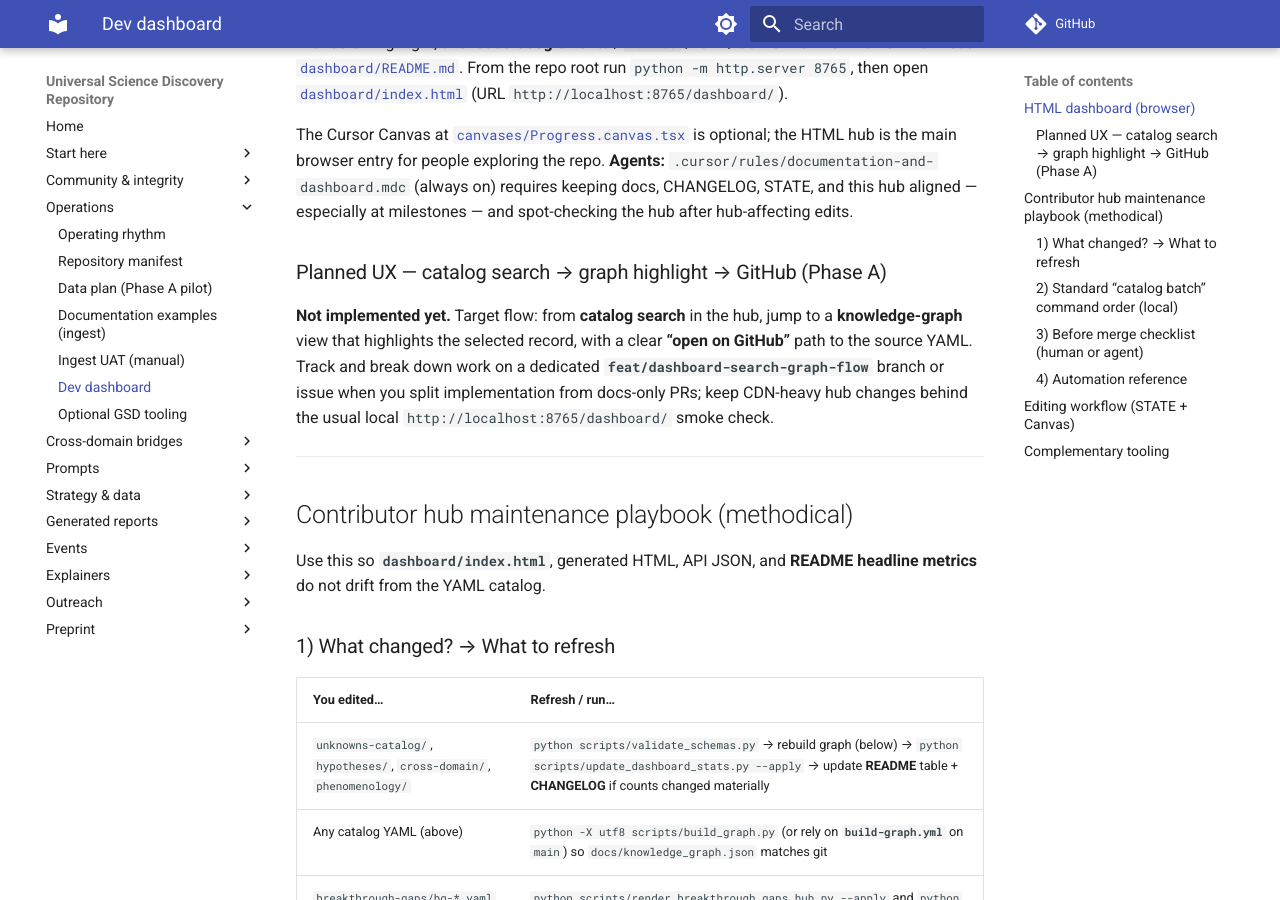
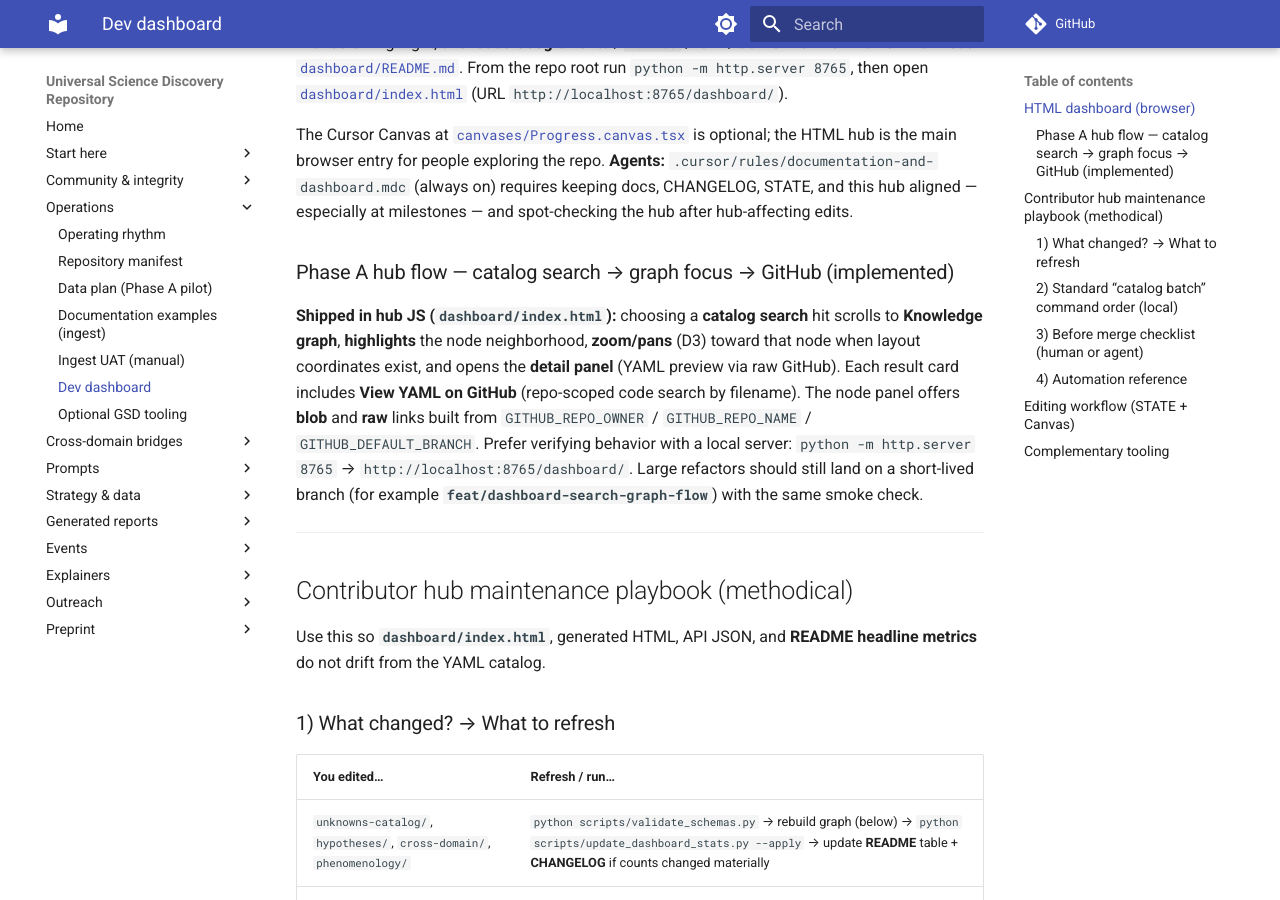
Before and after one commit to KR8ZYSHO3/Universal-Science-Discovery, an MkDocs documentation site: the page built from docs/DEV_DASHBOARD.md, in a window 1280 px wide and 900 px high, scrolled down 369 px. Built offline with MkDocs 1.6.1 and Material for MkDocs 9.7.7, drawn with Linux system fonts in a browser that asks for light colours; comment, search, counter and statistics services are not loaded.

Commit message:
docs: hub Phase A traceability + Wave Factory validation checklist
Co-authored-by: Cursor <cursoragent@cursor.com>

```diff
--- a/docs/DEV_DASHBOARD.md
+++ b/docs/DEV_DASHBOARD.md
@@ -8,9 +8,9 @@ For a **single web page** for **contributors**: ordered “start here” path, l
 
 The Cursor Canvas at [`canvases/Progress.canvas.tsx`](../canvases/Progress.canvas.tsx) is optional; the HTML hub is the main browser entry for people exploring the repo. **Agents:** `.cursor/rules/documentation-and-dashboard.mdc` (always on) requires keeping docs, CHANGELOG, STATE, and this hub aligned — especially at milestones — and spot-checking the hub after hub-affecting edits.
 
-### Planned UX — catalog search → graph highlight → GitHub (Phase A)
+### Phase A hub flow — catalog search → graph focus → GitHub (implemented)
 
-**Not implemented yet.** Target flow: from **catalog search** in the hub, jump to a **knowledge-graph** view that highlights the selected record, with a clear **“open on GitHub”** path to the source YAML. Track and break down work on a dedicated **`feat/dashboard-search-graph-flow`** branch or issue when you split implementation from docs-only PRs; keep CDN-heavy hub changes behind the usual local `http://localhost:8765/dashboard/` smoke check.
+**Shipped in hub JS (`dashboard/index.html`):** choosing a **catalog search** hit scrolls to **Knowledge graph**, **highlights** the node neighborhood, **zoom/pans** (D3) toward that node when layout coordinates exist, and opens the **detail panel** (YAML preview via raw GitHub). Each result card includes **View YAML on GitHub** (repo-scoped code search by filename). The node panel offers **blob** and **raw** links built from `GITHUB_REPO_OWNER` / `GITHUB_REPO_NAME` / `GITHUB_DEFAULT_BRANCH`. Prefer verifying behavior with a local server: `python -m http.server 8765` → `http://localhost:8765/dashboard/`. Large refactors should still land on a short-lived branch (for example **`feat/dashboard-search-graph-flow`**) with the same smoke check.
 
 ---
 
```
Also changed, not shown: .planning/STATE.md (+1 -0 lines), .planning/handoffs/GROK_CONSULTANT_LATEST.md (+14 -0 lines), CHANGELOG.md (+4 -0 lines), docs/DOC_MAP.md (+2 -2 lines), docs/REPOSITORY_MANIFEST.md (+1 -1 lines), 1 other file.
